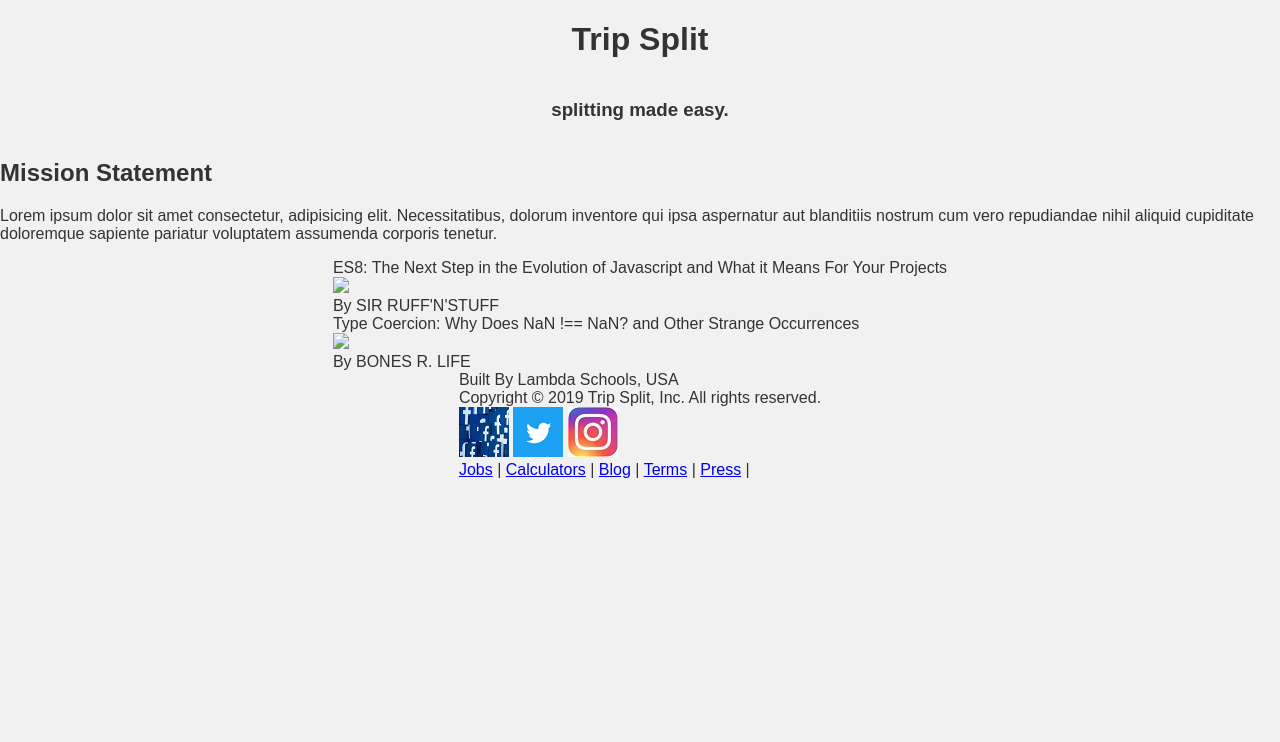
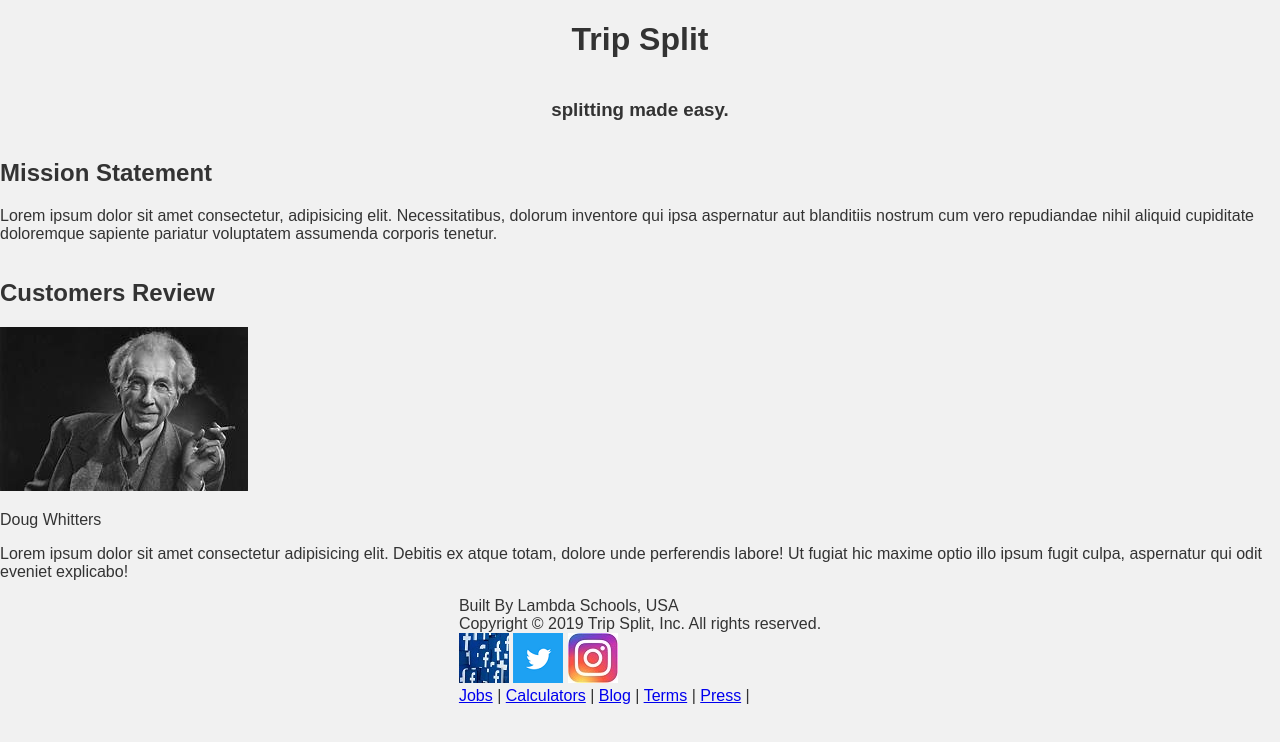
Before and after one commit to build-week-trip-split/UI, a plain HTML site: page index.html in a window 1280 px wide. Drawn offline with nearby package versions, Linux system fonts and the light colour scheme.

Commit message:
worked on customer reviw section of html file

```diff
--- a/index.html
+++ b/index.html
@@ -23,29 +23,15 @@
 </section>
 
 <section class="custReview">
-  <div class="card" data-tab="javascript">
-    <div class="headline">
-      ES8: The Next Step in the Evolution of Javascript and What it Means
-      For Your Projects
-    </div>
-    <div class="author">
-      <div class="img-container">
-        <img src="./assets/sir.jpg" />
-      </div>
-      <span>By SIR RUFF'N'STUFF</span>
-    </div>
+  <h1>Customers Review</h1>
+  <div class='img'>
+  <img src="assets/img/pic.jpg" />
+  <p>Doug Whitters</p>
   </div>
-
-  <div class="card" data-tab="javascript">
-    <div class="headline">
-      Type Coercion: Why Does NaN !== NaN? and Other Strange Occurrences
-    </div>
-    <div class="author">
-      <div class="img-container">
-        <img src="./assets/bones.jpg" />
-      </div>
-      <span>By BONES R. LIFE</span>
-    </div>
+  <div>
+    <p>
+      Lorem ipsum dolor sit amet consectetur adipisicing elit. Debitis ex atque totam, dolore unde perferendis labore! Ut fugiat hic maxime optio illo ipsum fugit culpa, aspernatur qui odit eveniet explicabo!
+    </p>
   </div>
 </section>
 
```
Also changed, not shown: assets/img/pic.jpg (added).
